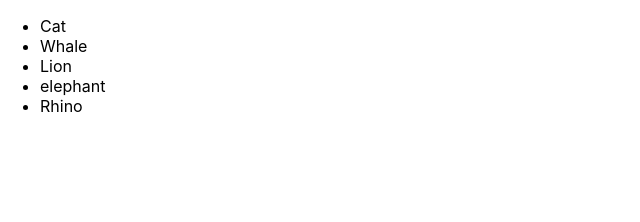
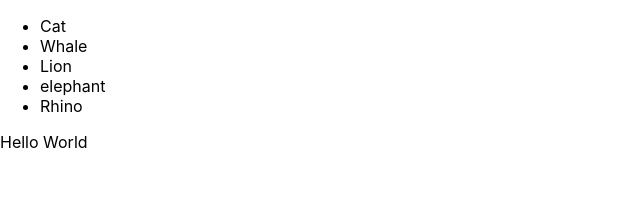
Before and after one commit to SaurabhKumarVerma/DockerDeploy, a React (Create React App) app: page / in a window 1280 px wide. Shown: the top 222 px of the page, without its empty margins (0-640 px from the left). Built offline with nearby package versions, Linux system fonts and the light colour scheme.

Commit message:
Test Case Added

```diff
--- a/src/App.js
+++ b/src/App.js
@@ -1,10 +1,11 @@
 import React from 'react';
 import logo from './logo.svg';
 import './App.css';
+import Test from './Component/Test';
 
 function App() {
   return (
-    <div>
+    <>
       <ul className="animals">
         <li>Cat</li>
         <li>Whale</li>
@@ -12,7 +13,8 @@ function App() {
         <li>elephant</li>
         <li>Rhino</li>
       </ul>
-    </div>
+      <Test/>
+    </>
   );
 }
 
--- /dev/null
+++ b/src/Component/Test.js
@@ -0,0 +1,7 @@
+import React from 'react';
+
+function Test() {
+  return <div><p>Hello World</p></div>;
+}
+
+export default Test;
```
Also changed, not shown: .travis.yml, 1 other file (tests, documents, lock files or other folders).
